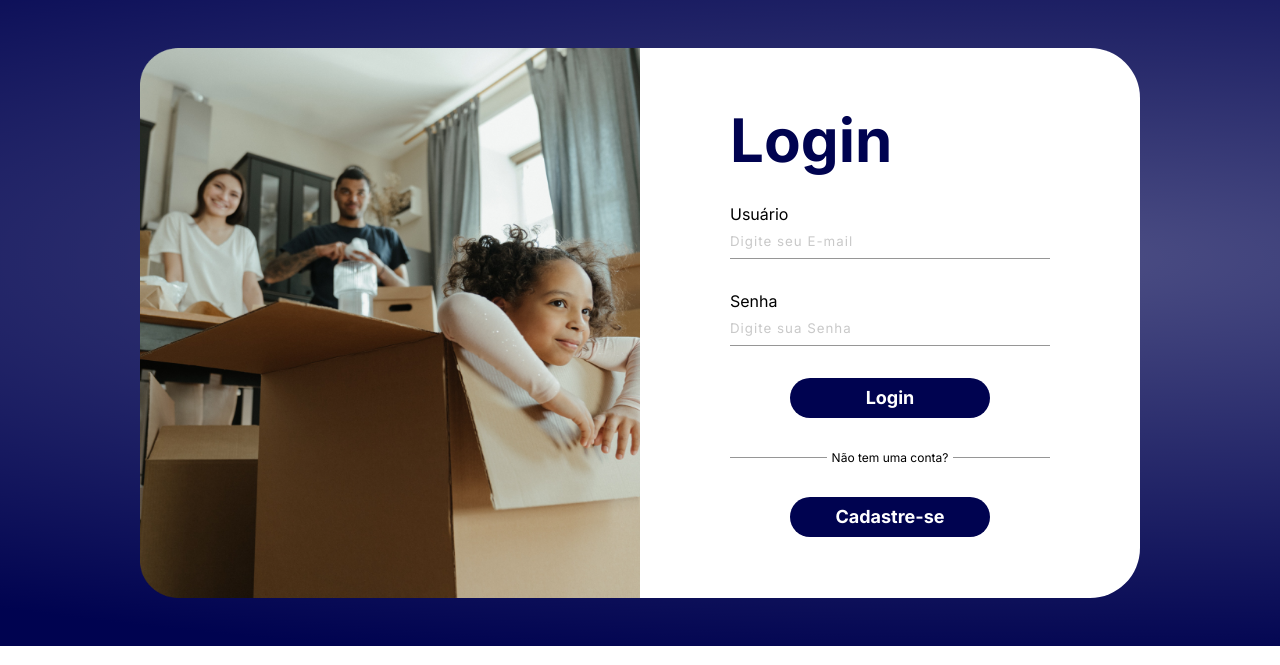
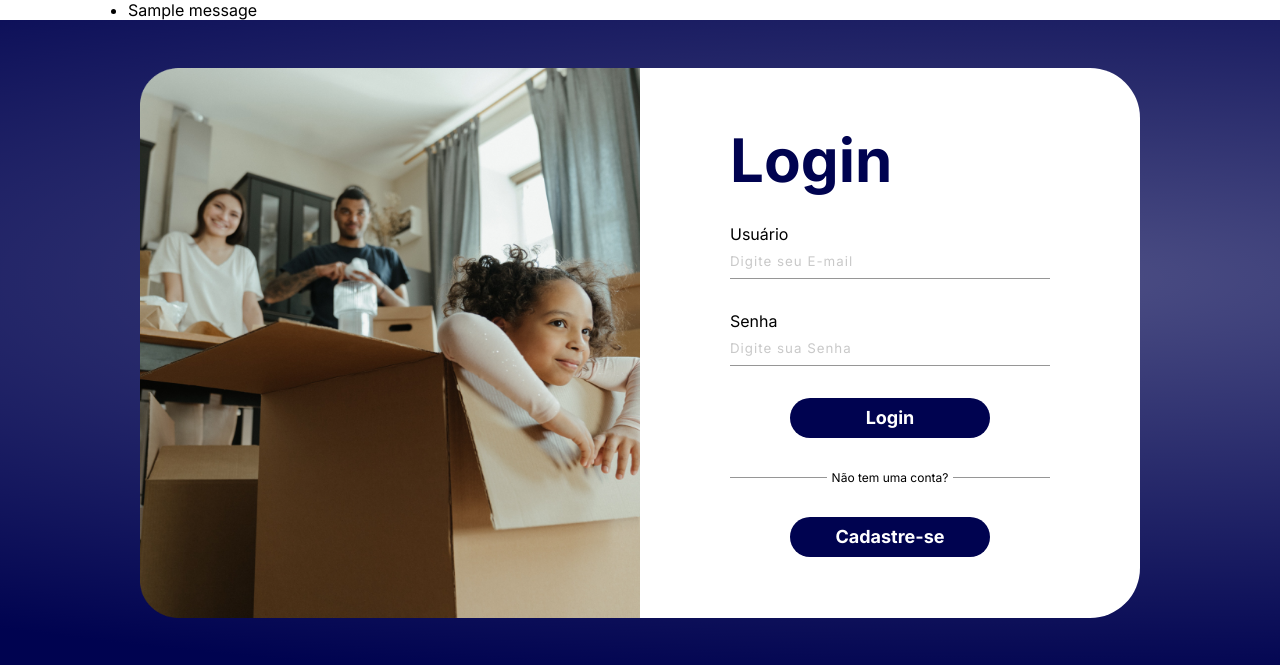
Before and after one commit to TeamHiveAPI/API-2023.2, a Flask app: page /login in a window 1280 px wide. Shown: the part 111-776 px from the top of the page. Run offline with Flask 3, Linux system fonts and the light colour scheme; tables that the repository leaves empty hold one stand-in row (values such as "Sample post"); one stand-in notice (Sample message) is shown.

Commit message:
adicionei flash para aparecer mensagem

```diff
--- a/app/src/templates/login.html
+++ b/app/src/templates/login.html
@@ -16,6 +16,15 @@ LOGIN
 {% endblock %}
 
 {% block conteudo %}
+    {% with messages = get_flashed_messages() %}
+    {% if messages %}
+    <ul class="flash-messages">
+        {% for message in messages %}
+        <li>{{ message }}</li>
+        {% endfor %}
+    </ul>
+    {% endif %}
+    {% endwith %}
     <main>
         <section>
             <div class="container">
```
